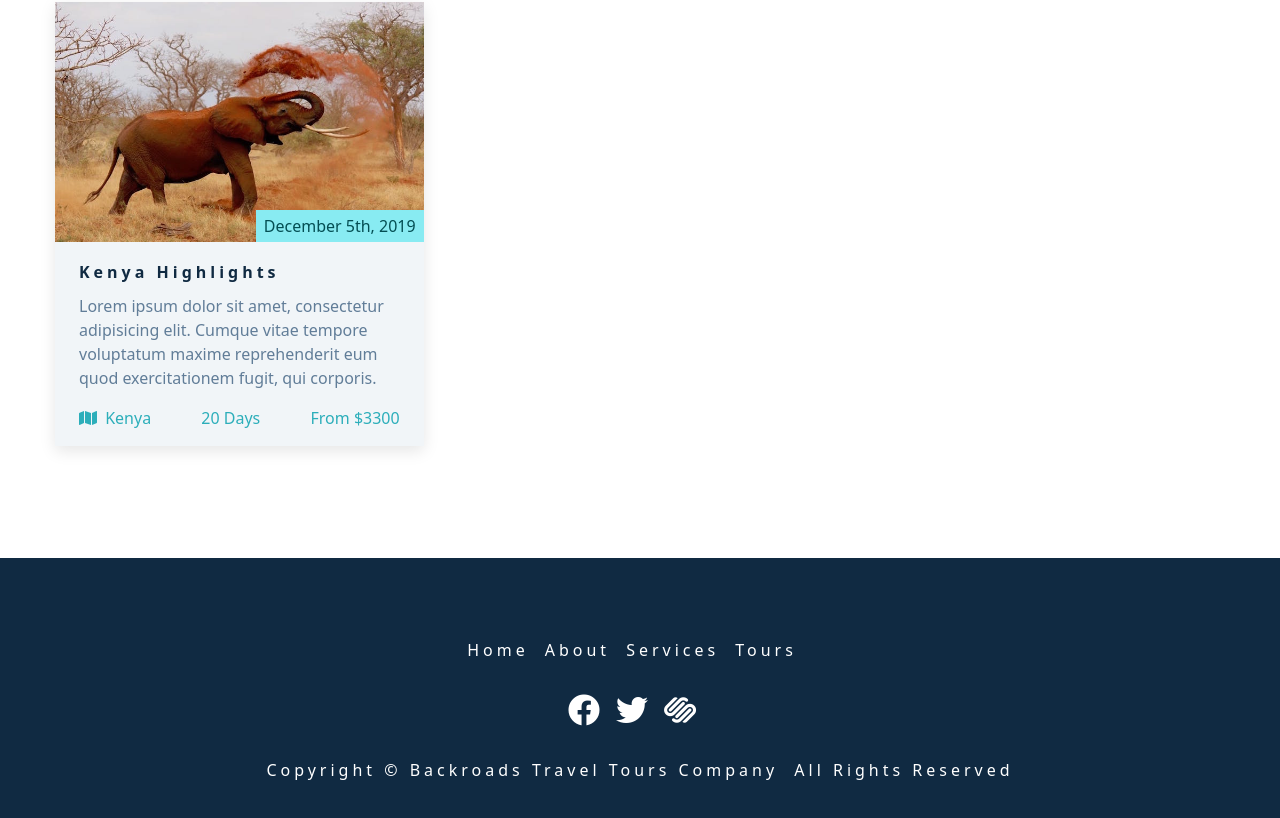
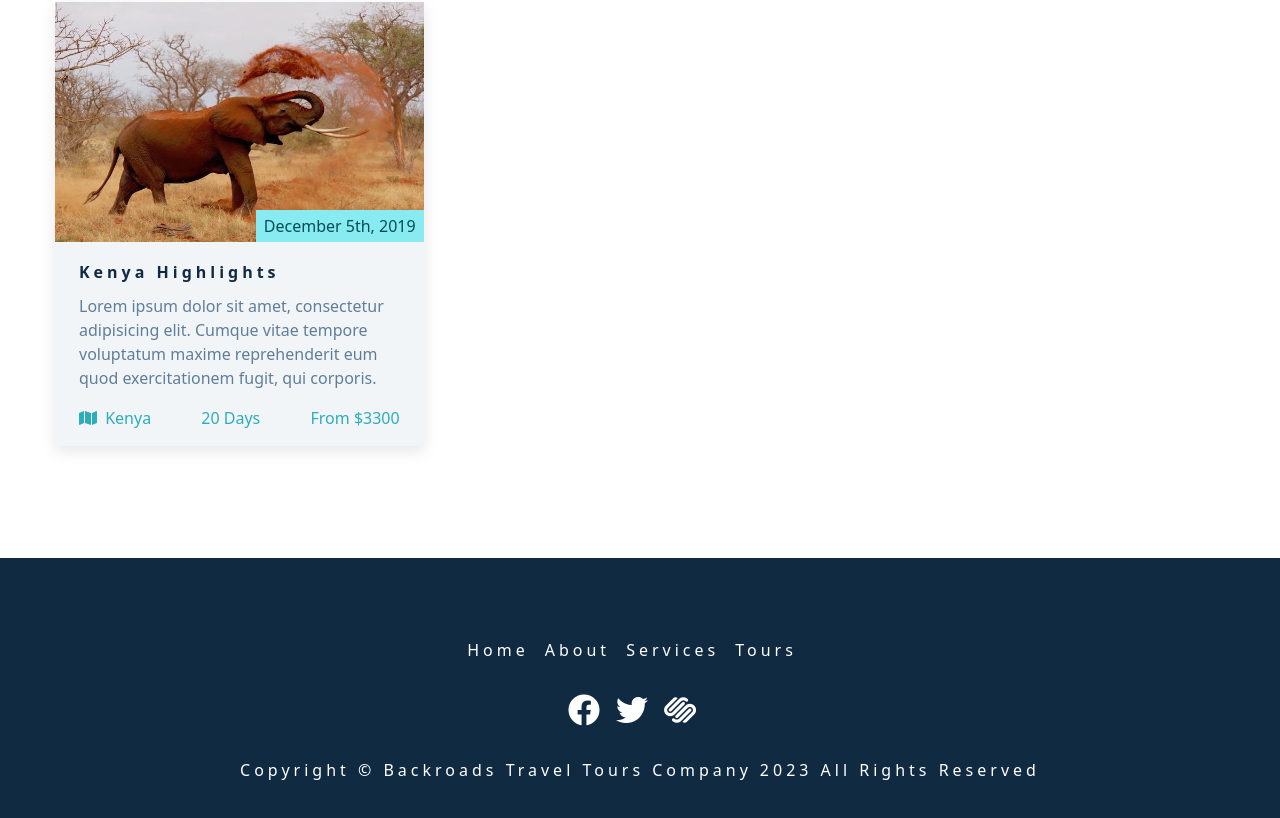
Before and after one commit to isnendyankp/backroads, a React (Create React App) app: page / in a window 1280 px wide. Shown: the part 2561-3379 px from the top of the page. Built offline with nearby package versions, Linux system fonts and the light colour scheme.

Commit message:
Footer Component: add new Date on .copyright

```diff
--- a/src/components/Footer.js
+++ b/src/components/Footer.js
@@ -27,21 +27,10 @@ const Footer = () => {
             </li>
           )
         })}
-
-        {/* <li>
-          <a href="https://www.twitter.com" target="_blank" className="footer-icon"
-            ><i className="fab fa-twitter"></i
-          ></a>
-        </li>
-        <li>
-          <a href="https://www.twitter.com" target="_blank" className="footer-icon"
-            ><i className="fab fa-squarespace"></i
-          ></a>
-        </li> */}
       </ul>
       <p className="copyright">
         copyright &copy; Backroads travel tours company
-        <span id="date"></span> all rights reserved
+        <span id="date">{new Date().getFullYear()}</span> all rights reserved
       </p>
     </footer>
   )
```
